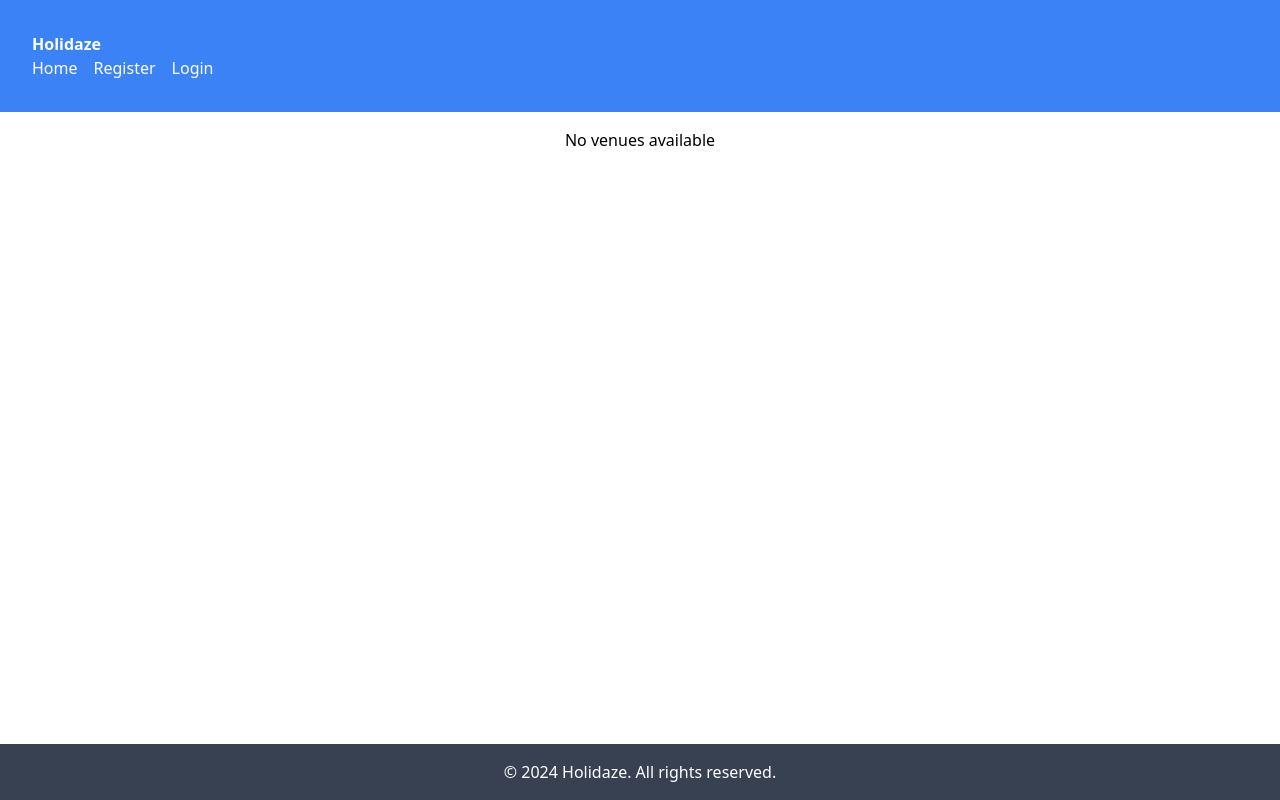
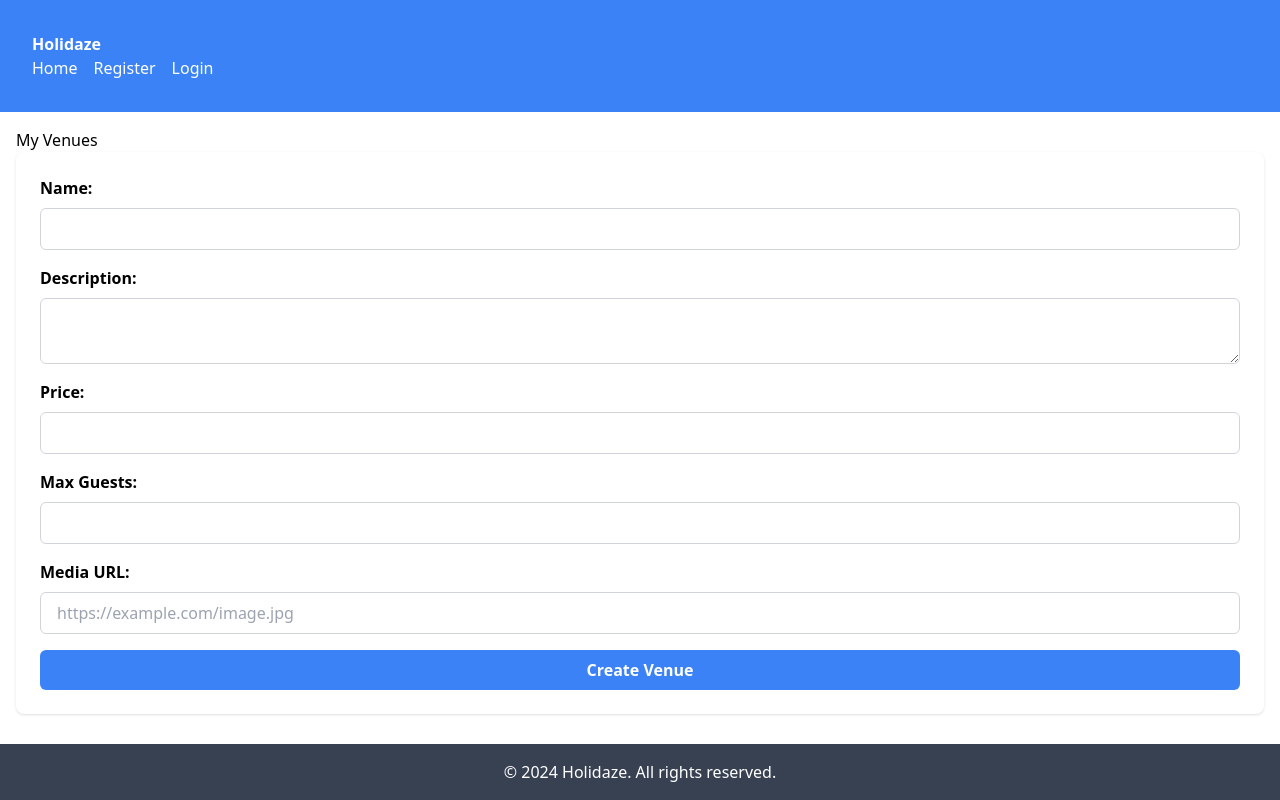
Before and after one commit to KamlaF/holidaze, a React (Create React App) app: page /venues in a window 1280 px wide. Built offline with nearby package versions, Linux system fonts and the light colour scheme.

Commit message:
all wrong

```diff
--- a/src/App.js
+++ b/src/App.js
@@ -4,10 +4,12 @@ import useAuthStore from './store/authStore';
 import Layout from './components/Layout';
 import RegistrationForm from './components/RegistrationForm';
 import LoginForm from './components/LoginForm';
-import VenueList from './components/VenueList';
+
 import Home from './components/Home';
 import VenueDetail from './components/VenueDetail';
 import MyBookings from './components/MyBookings';
+import Venues from './components/Venues';
+
 
 function App() {
   const { hydrateAuth, isAuthenticated } = useAuthStore();
@@ -21,7 +23,7 @@ function App() {
       <Layout>
         <Routes>
           <Route path="/" element={<Home />} />
-          <Route path="/venues" element={<VenueList />} />
+          <Route path="/venues" element={<Venues />} />
           <Route path="/venues/:id" element={<VenueDetail />} />
           <Route path="/register" element={<RegistrationForm />} />
           <Route path="/login" element={<LoginForm />} />
--- /dev/null
+++ b/src/components/CreateVenueForm.js
@@ -0,0 +1,200 @@
+import React, { useState } from 'react';
+import useAuthStore from '../store/authStore';
+
+const CreateVenueForm = () => {
+    const [venueData, setVenueData] = useState({
+        name: '',
+        description: '',
+        media: [], // Assuming this is meant to hold URLs
+        price: '',
+        maxGuests: '',
+        rating: 0,
+        meta: {
+            wifi: false,
+            parking: false,
+            breakfast: false,
+            pets: false
+        },
+        location: {
+            address: '',
+            city: '',
+            zip: '',
+            country: '',
+            continent: '',
+            lat: '',
+            lng: ''
+        }
+    });
+
+    const accessToken = useAuthStore(state => state.accessToken);
+
+    const handleChange = (e) => {
+        const { name, value, type, checked } = e.target;
+
+        if (name === 'media') {
+            // Validate media URL
+            if (isValidUrl(value)) {
+                setVenueData(prevState => ({ ...prevState, media: [value] }));
+            }
+        } else {
+            if (name in venueData) {
+                setVenueData(prevState => ({ ...prevState, [name]: type === 'checkbox' ? checked : value }));
+            } else {
+                const keys = name.split('.');
+                if (keys.length === 2) {
+                    let updatedValue = type === 'checkbox' ? checked : value;
+                    if (keys[1] === 'lat' || keys[1] === 'lng') {
+                        // Convert to float or reset to empty string if conversion fails
+                        updatedValue = updatedValue ? parseFloat(updatedValue) : '';
+                        if (isNaN(updatedValue)) updatedValue = ''; // Reset to empty string if NaN
+                    }
+                    setVenueData(prevState => ({
+                        ...prevState,
+                        [keys[0]]: {
+                            ...prevState[keys[0]],
+                            [keys[1]]: updatedValue,
+                        },
+                    }));
+                }
+            }
+        }
+    };
+
+   const handleSubmit = async (e) => {
+    e.preventDefault();
+
+    // Validate lat and lng to ensure they are not NaN
+    if (isNaN(parseFloat(venueData.location.lat)) || isNaN(parseFloat(venueData.location.lng))) {
+        console.error('Latitude or Longitude contains invalid value.');
+        return; // Prevent form submission
+    }
+
+    const formData = {
+        ...venueData,
+        price: parseFloat(venueData.price),
+        maxGuests: parseInt(venueData.maxGuests, 10),
+        rating: parseInt(venueData.rating, 10),
+        location: {
+            ...venueData.location,
+            lat: parseFloat(venueData.location.lat),
+            lng: parseFloat(venueData.location.lng)
+        }
+    };
+
+    console.log(`Submitting with lat: ${formData.location.lat}, lng: ${formData.location.lng}`);
+
+    try {
+        const response = await fetch('https://api.noroff.dev/api/v1/holidaze/venues', {
+            method: 'POST',
+            headers: {
+                'Content-Type': 'application/json',
+                'Authorization': `Bearer ${accessToken}`,
+            },
+            body: JSON.stringify(formData),
+        });
+
+        if (!response.ok) {
+            throw new Error(`HTTP error! Status: ${response.status}`);
+        }
+
+        const responseData = await response.json();
+        console.log('Venue created successfully:', responseData);
+        // Clear media URL after successful submission
+        setVenueData(prevState => ({ ...prevState, media: [] }));
+        // Implement success feedback here (e.g., redirect, toast notification)
+    } catch (error) {
+        console.error('Error creating venue:', error);
+        // Implement error handling feedback here (e.g., error message)
+    }
+};
+
+    // Function to validate URL
+    const isValidUrl = (url) => {
+        try {
+            new URL(url);
+            return true;
+        } catch (error) {
+            return false;
+        }
+    };
+
+    return (
+        <form onSubmit={handleSubmit} className="space-y-4 bg-white p-6 rounded-lg shadow">
+            {/* Name input */}
+            <div className="flex flex-col">
+                <label htmlFor="name" className="mb-2 font-semibold">Name:</label>
+                <input
+                    type="text"
+                    id="name"
+                    name="name"
+                    value={venueData.name}
+                    onChange={handleChange}
+                    required
+                    className="px-4 py-2 border border-gray-300 rounded-md focus:outline-none focus:ring-2 focus:ring-blue-500"
+                />
+            </div>
+
+            {/* Description input */}
+            <div className="flex flex-col">
+                <label htmlFor="description" className="mb-2 font-semibold">Description:</label>
+                <textarea
+                    id="description"
+                    name="description"
+                    value={venueData.description}
+                    onChange={handleChange}
+                    required
+                    className="px-4 py-2 border border-gray-300 rounded-md focus:outline-none focus:ring-2 focus:ring-blue-500"
+                />
+            </div>
+
+            {/* Price input */}
+            <div className="flex flex-col">
+                <label htmlFor="price" className="mb-2 font-semibold">Price:</label>
+                <input
+                    type="number"
+                    id="price"
+                    name="price"
+                    value={venueData.price}
+                    onChange={handleChange}
+                    required
+                    className="px-4 py-2 border border-gray-300 rounded-md focus:outline-none focus:ring-2 focus:ring-blue-500"
+                />
+            </div>
+
+            {/* Max Guests input */}
+            <div className="flex flex-col">
+                <label htmlFor="maxGuests" className="mb-2 font-semibold">Max Guests:</label>
+                <input
+                    type="number"
+                    id="maxGuests"
+                    name="maxGuests"
+                    value={venueData.maxGuests}
+                    onChange={handleChange}
+                    required
+                    className="px-4 py-2 border border-gray-300 rounded-md focus:outline-none focus:ring-2 focus:ring-blue-500"
+                />
+            </div>
+
+            {/* Media URL input */}
+            <div className="flex flex-col">
+                <label htmlFor="media" className="mb-2 font-semibold">Media URL:</label>
+                <input
+                    type="text"
+                    id="media"
+                    name="media"
+                    placeholder="https://example.com/image.jpg"
+                    value={venueData.media[0] || ''} // Assuming you store the media URL as the first element of an array
+                    onChange={handleChange}
+                    className="px-4 py-2 border border-gray-300 rounded-md focus:outline-none focus:ring-2 focus:ring-blue-500"
+                />
+            </div>
+
+            {/* Submit button */}
+            <button type="submit" className="w-full px-4 py-2 bg-blue-500 text-white font-semibold rounded-md hover:bg-blue-600 focus:outline-none focus:ring-2 focus:ring-blue-500 focus:ring-offset-2">
+                Create Venue
+            </button>
+        </form>
+    );
+};
+
+export default CreateVenueForm;
--- a/src/components/VenueList.js
+++ b/src/components/VenueList.js
@@ -1,29 +1,44 @@
-import React from 'react';
+import React, { useState } from 'react';
 import { Link } from 'react-router-dom';
 
 const VenueList = ({ venues }) => {
+  const [currentPage, setCurrentPage] = useState(1);
+  const itemsPerPage = 8; // Adjust this number to display more or fewer items per page
+
   if (!venues || venues.length === 0) {
     return <div className="text-center">No venues available</div>;
   }
 
-  // Filter venues with images
-  const venuesWithImages = venues.filter(venue => venue.media && venue.media.length > 0);
+  // Sort by creation date in descending order and filter venues with images
+  const sortedVenuesWithImages = venues
+    .filter(venue => venue.media && venue.media.length > 0)
+    .sort((a, b) => new Date(b.created) - new Date(a.created));
 
-  if (venuesWithImages.length === 0) {
+  if (sortedVenuesWithImages.length === 0) {
     return <div className="text-center">No venues with images available</div>;
   }
+
+  // Calculate pagination details
+  const indexOfLastItem = currentPage * itemsPerPage;
+  const indexOfFirstItem = indexOfLastItem - itemsPerPage;
+  const currentItems = sortedVenuesWithImages.slice(indexOfFirstItem, indexOfLastItem);
+
+  const totalPages = Math.ceil(sortedVenuesWithImages.length / itemsPerPage);
+
+  // Change page function
+  const paginate = (pageNumber) => setCurrentPage(pageNumber);
 
   return (
     <div>
       <h2 className="text-2xl font-bold mb-4">Venues</h2>
       <ul className="grid grid-cols-1 sm:grid-cols-2 md:grid-cols-2 lg:grid-cols-3 xl:grid-cols-4 gap-4">
-        {venuesWithImages.map((venue) => (
+        {currentItems.map((venue) => (
           <li key={venue.id} className="bg-white shadow-md rounded-md mb-4 overflow-hidden">
             <Link to={`/venues/${venue.id}`}>
               <img
                 src={venue.media[0]}
                 alt={venue.name}
-                className="w-full h-40 object-cover rounded-t-md"
+                className="w-full h-40 object-cover"
               />
               <div className="p-4">
                 <h3 className="text-xl font-bold mb-2">{venue.name}</h3>
@@ -40,6 +55,16 @@ const VenueList = ({ venues }) => {
           </li>
         ))}
       </ul>
+      <div className="flex justify-center mt-8">
+        {Array.from({ length: totalPages }, (_, index) => (
+          <button
+            key={index + 1}
+            onClick={() => paginate(index + 1)}
+            className={`mx-1 px-4 py-2 rounded ${currentPage === index + 1 ? 'bg-blue-500 text-white' : 'bg-gray-200'}`}>
+            {index + 1}
+          </button>
+        ))}
+      </div>
     </div>
   );
 };
--- /dev/null
+++ b/src/components/Venues.js
@@ -0,0 +1,18 @@
+import React from 'react';
+import CreateVenueForm from './CreateVenueForm';
+
+const MyVenues = () => {
+  const handleCreateVenue = (venueData) => {
+    // Implement logic to create venue using the provided data
+    console.log('Creating venue:', venueData);
+  };
+
+  return (
+    <div>
+      <h2>My Venues</h2>
+      <CreateVenueForm onCreateVenue={handleCreateVenue} />
+    </div>
+  );
+};
+
+export default MyVenues;
```
